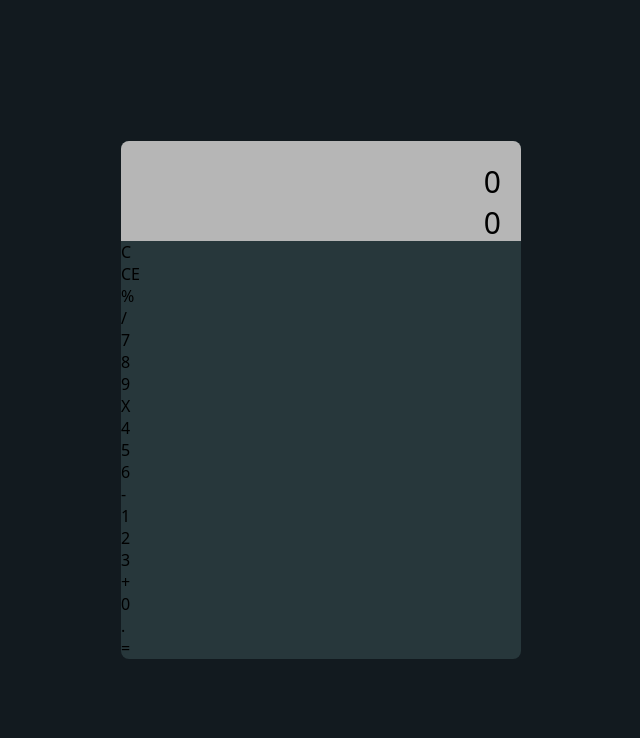
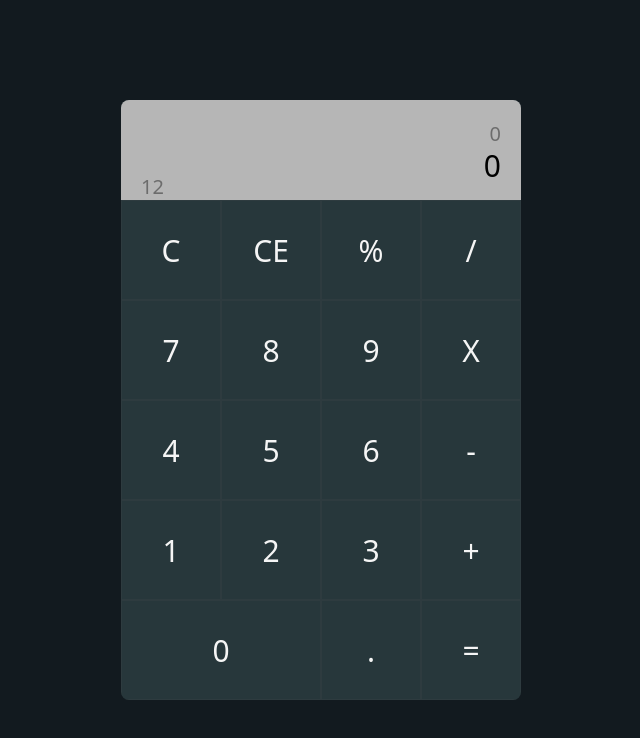
Before and after one commit to KaranberrySauce/Calculator-FINAL-VERSION, a plain HTML site: page index.html in a window 1280 px wide. Shown: the whole page, without its empty margins (319-959 px from the left). Drawn offline with Linux system fonts and the light colour scheme.

Commit message:
finish html and css

```diff
--- a/index.html
+++ b/index.html
@@ -13,7 +13,7 @@
         <div class="display">
           <div class="history-display">0</div>
           <div class="input-display">0</div>
-          <div class="temp-display"></div>
+          <div class="temp-display">12</div>
         </div>
         <div class="all-buttons">
           <div class="button all-clear">C</div>
--- a/styles.css
+++ b/styles.css
@@ -31,4 +31,46 @@ section{
     text-align: right;
     padding: 20px;
     font-size: 30px;
+    position: relative;
 }
+
+.history-display{
+    opacity: 0.4;
+    font-size: 20px;
+    height: 25px;
+    overflow: hidden;
+}
+
+.temp-display{
+    position: absolute;
+    bottom: 0;
+    left: 10;
+    font-size: 20px;
+    overflow: hidden;
+    opacity: 0.4;
+}
+
+.all-buttons{
+    color: whitesmoke;
+    display: grid;
+    grid-template: repeat(4, 1fr) / repeat(4, 1fr);
+}
+
+.button{
+    border: 0.5px solid rgba(92, 92, 92, 0.137);
+    height: 100px;
+    width: 100%;
+    display: flex;
+    align-items: center;
+    justify-content: center;
+    font-size: 30px;
+    cursor: pointer;
+}
+
+.button:hover{
+    background-color: rgb(30, 43, 46);
+}
+
+.btn-0{
+    grid-column: 1/3;
+}
```
